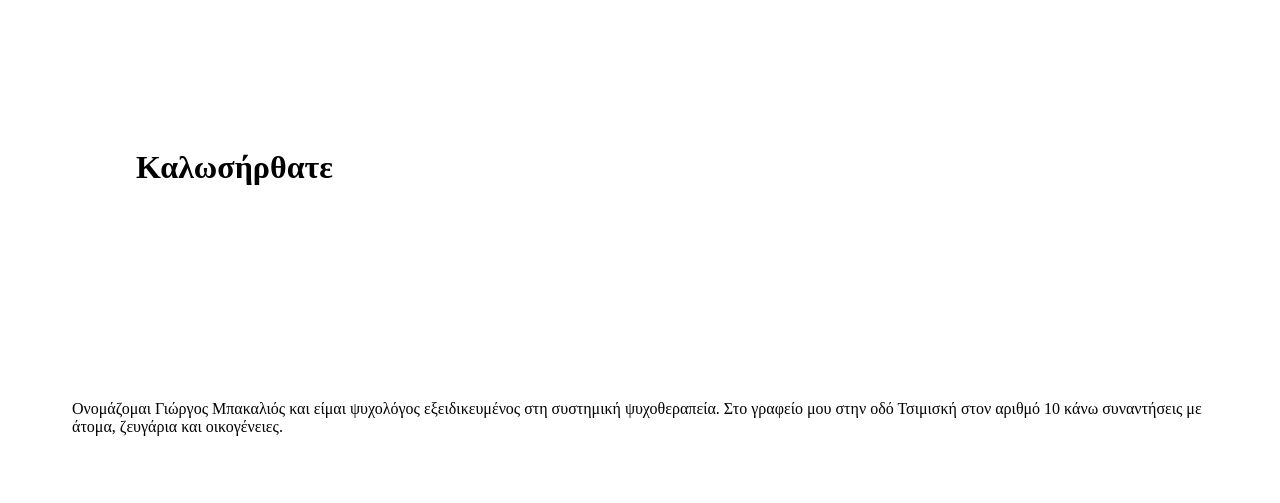
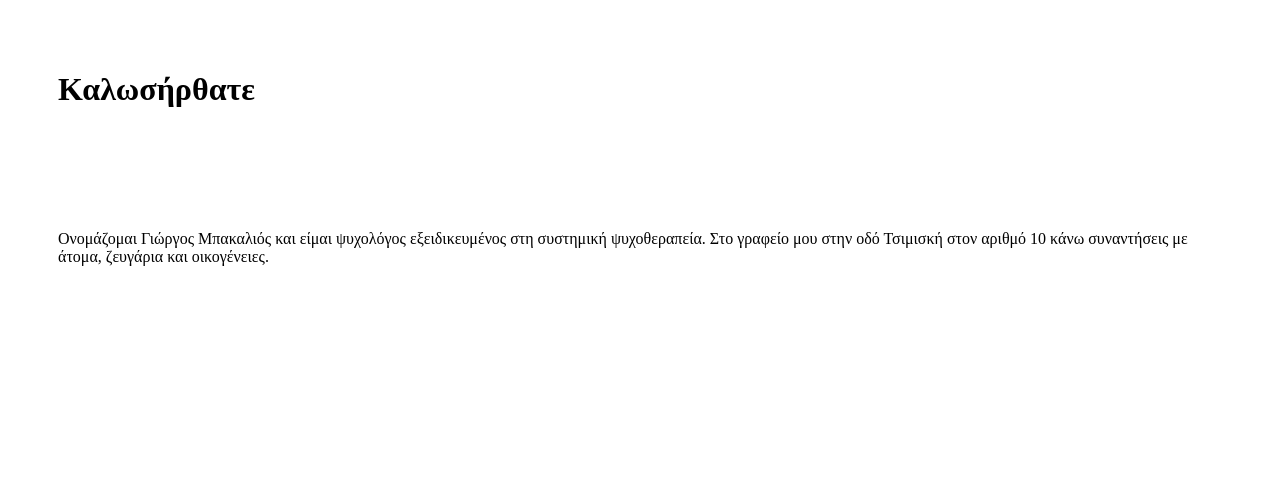
Before and after one commit to giorgosbakalios/github.io, a plain HTML site: page index.html in a window 1280 px wide. Drawn offline with Linux system fonts and the light colour scheme.

Commit message:
Update index.html

```diff
--- a/index.html
+++ b/index.html
@@ -2,13 +2,13 @@
 <html>
   <style>
     h1 {
-        padding: 4em;
+        padding: 50px;
     }
 
 
 
     p {
-       padding: 4em;
+       padding: 50px;
     }
 
   </style>
```
